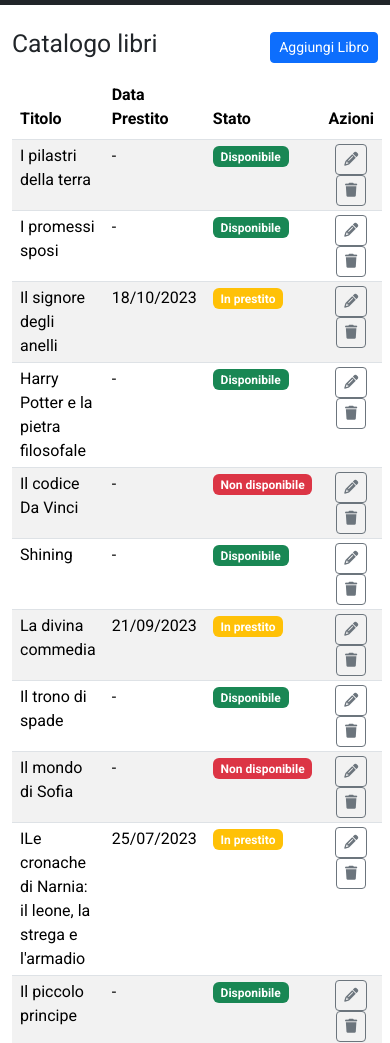
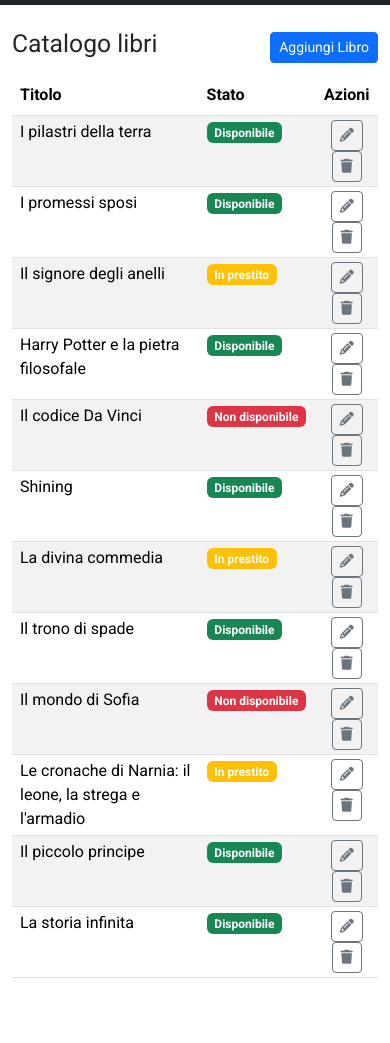
Before and after one commit to Andre050101/html-css-bootstrap-dashboard, a plain HTML site: page index.html in a window 390 px wide. Shown: the part 71-1114 px from the top of the page. After the commit the page ends 1065 px from the top, so only its background shows below. Drawn offline with nearby package versions, Linux system fonts and the light colour scheme.

Commit message:
responsive issues added

```diff
--- a/css/style.css
+++ b/css/style.css
@@ -26,3 +26,7 @@
     font-weight: 400;
     font-style: normal;
 }
+
+tr td{
+    font-size: 1rem;
+}
--- a/index.html
+++ b/index.html
@@ -65,7 +65,7 @@
                         <thead>
                             <tr>
                                 <th class="col-6">Titolo</th>
-                                <th class="col-2">Data Prestito</th>
+                                <th class="col-2 d-none d-md-table-cell">Data Prestito</th>
                                 <th class="col-2">Stato</th>
                                 <th class="col-2 text-center">Azioni</th>
                             </tr>
@@ -75,8 +75,8 @@
 
                             <!--First row-->
                             <tr>
-                                <td class="py-1">I pilastri della terra</td>
-                                <td class="py-1">-</td>
+                                <td class="py-1 table-text-dimension">I pilastri della terra</td>
+                                <td class="py-1 d-none d-md-table-cell">-</td>
                                 <td class="py-1">
                                     <span class="badge text-bg-success">Disponibile</span>
                                 </td>
@@ -91,7 +91,7 @@
                             <!--Second row-->
                             <tr>
                                 <td class="py-1">I promessi sposi</td>
-                                <td class="py-1">-</td>
+                                <td class="py-1 d-none d-md-table-cell">-</td>
                                 <td class="py-1">
                                     <span class="badge text-bg-success">Disponibile</span>
                                 </td>
@@ -106,7 +106,7 @@
                             <!--Third row-->
                             <tr>
                                 <td class="py-1">Il signore degli anelli</td>
-                                <td class="py-1">18/10/2023</td>
+                                <td class="py-1 d-none d-md-table-cell">18/10/2023</td>
                                 <td class="py-1">
                                     <span class="badge text-bg-warning text-white">In prestito</span>
                                 </td>
@@ -121,7 +121,7 @@
                             <!--4th row-->
                             <tr>
                                 <td class="py-1">Harry Potter e la pietra filosofale</td>
-                                <td class="py-1">-</td>
+                                <td class="py-1 d-none d-md-table-cell">-</td>
                                 <td class="py-1">
                                     <span class="badge text-bg-success">Disponibile</span>
                                 </td>
@@ -136,7 +136,7 @@
                             <!--5th row-->
                             <tr>
                                 <td class="py-1">Il codice Da Vinci</td>
-                                <td class="py-1">-</td>
+                                <td class="py-1 d-none d-md-table-cell">-</td>
                                 <td class="py-1">
                                     <span class="badge text-bg-danger text-white">Non disponibile</span>
                                 </td>
@@ -151,7 +151,7 @@
                             <!--6th row-->
                             <tr>
                                 <td class="py-1">Shining</td>
-                                <td class="py-1">-</td>
+                                <td class="py-1 d-none d-md-table-cell">-</td>
                                 <td class="py-1">
                                     <span class="badge text-bg-success">Disponibile</span>
                                 </td>
@@ -166,7 +166,7 @@
                             <!--7th row-->
                             <tr>
                                 <td class="py-1">La divina commedia</td>
-                                <td class="py-1">21/09/2023</td>
+                                <td class="py-1 d-none d-md-table-cell">21/09/2023</td>
                                 <td class="py-1">
                                     <span class="badge text-bg-warning text-white">In prestito</span>
                                 </td>
@@ -181,7 +181,7 @@
                             <!--8th row-->
                             <tr>
                                 <td class="py-1">Il trono di spade</td>
-                                <td class="py-1">-</td>
+                                <td class="py-1 d-none d-md-table-cell">-</td>
                                 <td class="py-1">
                                     <span class="badge text-bg-success">Disponibile</span>
                                 </td>
@@ -196,7 +196,7 @@
                             <!--9th row-->
                             <tr>
                                 <td class="py-1">Il mondo di Sofia</td>
-                                <td class="py-1">-</td>
+                                <td class="py-1 d-none d-md-table-cell">-</td>
                                 <td class="py-1">
                                     <span class="badge text-bg-danger text-white">Non disponibile</span>
                                 </td>
@@ -210,8 +210,8 @@
 
                             <!--10th row-->
                             <tr>
-                                <td class="py-1">ILe cronache di Narnia: il leone, la strega e l'armadio</td>
-                                <td class="py-1">25/07/2023</td>
+                                <td class="py-1">Le cronache di Narnia: il leone, la strega e l'armadio</td>
+                                <td class="py-1 d-none d-md-table-cell">25/07/2023</td>
                                 <td class="py-1">
                                     <span class="badge text-bg-warning text-white">In prestito</span>
                                 </td>
@@ -226,7 +226,7 @@
                             <!--11th row-->
                             <tr>
                                 <td class="py-1">Il piccolo principe</td>
-                                <td class="py-1">-</td>
+                                <td class="py-1 d-none d-smd-table-cell">-</td>
                                 <td class="py-1">
                                     <span class="badge text-bg-success">Disponibile</span>
                                 </td>
@@ -241,7 +241,7 @@
                             <!--12th row-->
                             <tr>
                                 <td class="py-1">La storia infinita</td>
-                                <td class="py-1">-</td>
+                                <td class="py-1 d-none d-md-table-cell">-</td>
                                 <td class="py-1">
                                     <span class="badge text-bg-success">Disponibile</span>
                                 </td>
```
